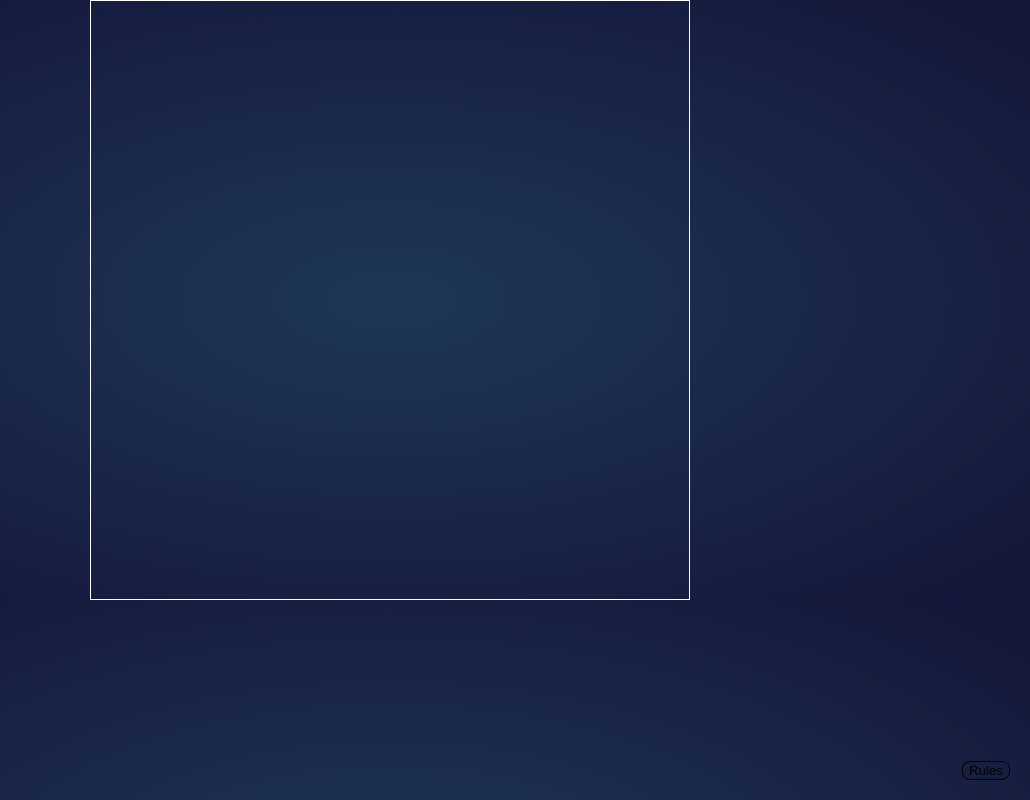
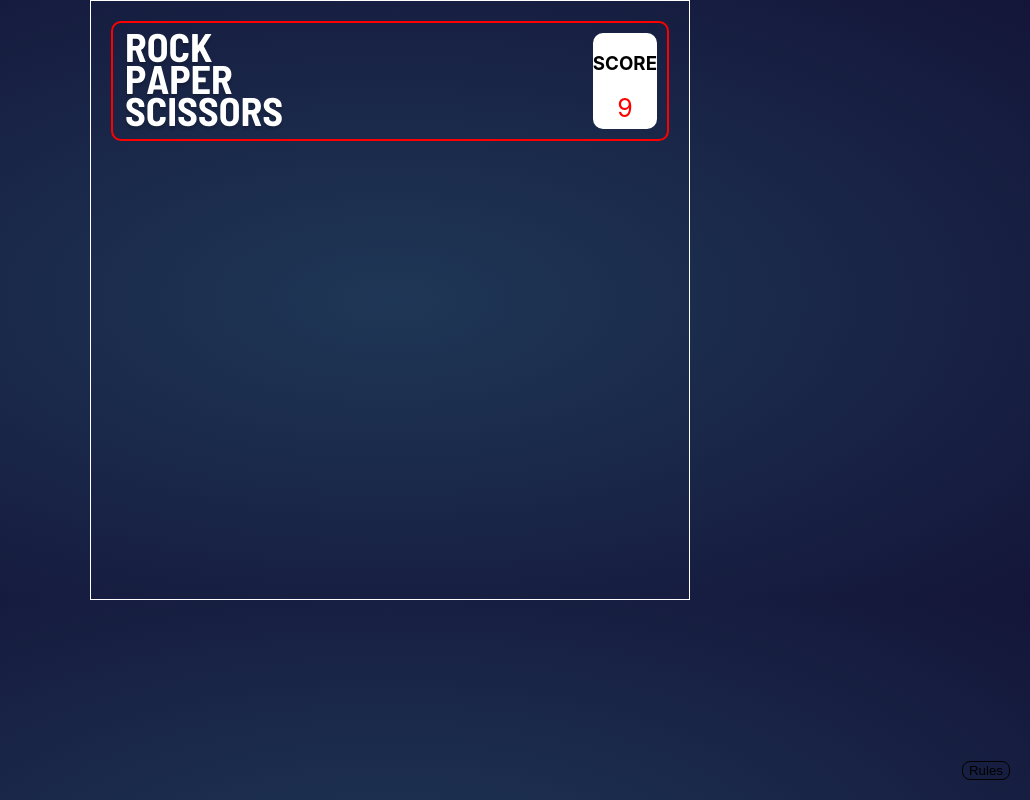
Before and after one commit to bugajewskam/rock-paper-scissors, a Next.js app: page / in a window 1280 px wide. Shown: the whole page, without its empty margins (250-1280 px from the left). Built offline with nearby package versions, Linux system fonts and the light colour scheme.

Commit message:
Add ScoreContext

```diff
--- a/conponents/RulesDesktop.tsx
+++ b/conponents/RulesDesktop.tsx
@@ -11,6 +11,7 @@ export interface RulesProps {
 }
 
 export default function AlertDialog({ handleClose, open }: RulesProps) {
+
   return (
     <div>
       <Dialog
@@ -29,7 +30,7 @@ export default function AlertDialog({ handleClose, open }: RulesProps) {
             <svg xmlns="http://www.w3.org/2000/svg" width="20" height="20">
               <path
                 fill="#3B4262"
-                fill-rule="evenodd"
+                fillRule="evenodd"
                 d="M16.97 0l2.122 2.121-7.425 7.425 7.425 7.425-2.121 2.12-7.425-7.424-7.425 7.425L0 16.97l7.425-7.425L0 2.121 2.121 0l7.425 7.425L16.971 0z"
                 opacity=".25"
                 />
--- a/conponents/logo.tsx
+++ b/conponents/logo.tsx
@@ -1,14 +1,14 @@
-export interface LogoProps{
-    score:number
-}
+import { useContext } from "react";
+import { ScoreContext } from "../pages/_app";
 
-export default function Logo({score}:LogoProps) {
+export default function Logo() {
+  const { score } = useContext(ScoreContext);
   return (
     <div className="logo">
       <div>
         <svg
           xmlns="http://www.w3.org/2000/svg"
-          xmlns:xlink="http://www.w3.org/1999/xlink"
+          xmlnsXlink="http://www.w3.org/1999/xlink"
           width="162"
           height="99"
         >
@@ -38,14 +38,14 @@ export default function Logo({score}:LogoProps) {
             />
           </defs>
           <g fill="none" transform="translate(-30 -27)">
-            <use fill="#000" filter="url(#a)" xlink:href="#b" />
-            <use fill="#FFF" xlink:href="#b" />
+            <use fill="#000" filter="url(#a)" xlinkHref="#b" />
+            <use fill="#FFF" xlinkHref="#b" />
           </g>
         </svg>
       </div>
       <div className="score">
         <h3>SCORE</h3>
-        <h5>{score}</h5>
+        <div className="number">{score}</div>
       </div>
     </div>
   );
--- a/conponents/start.tsx
+++ b/conponents/start.tsx
@@ -1,7 +1,14 @@
 import * as React from "react";
+import { useContext } from "react";
+import { ScoreContext } from "../pages/_app";
+
+import Logo from "./logo";
 
 export default function Start() {
+  const {score} = useContext(ScoreContext)
   return (
-    <div className="start"></div>
+    <div className="start">
+      <Logo/>
+    </div>
   );
 }
--- a/pages/_app.tsx
+++ b/pages/_app.tsx
@@ -1,8 +1,18 @@
-import '../styles/globals.css'
-import type { AppProps } from 'next/app'
+import "../styles/globals.css";
+import type { AppProps } from "next/app";
+import { useState } from "react";
+import { createContext } from "react";
+export const ScoreContext = createContext({
+  score: Number as unknown as number,
+});
+function MyApp({ Component, pageProps }: AppProps) {
+  const [score, setScore] = useState(9);
 
-function MyApp({ Component, pageProps }: AppProps) {
-  return <Component {...pageProps} />
+  return (
+    <ScoreContext.Provider value={{ score }}>
+      <Component {...pageProps} />
+    </ScoreContext.Provider>
+  );
 }
 
-export default MyApp
+export default MyApp;
--- a/pages/index.tsx
+++ b/pages/index.tsx
@@ -1,3 +1,4 @@
+import { ThemeContext } from "@emotion/react";
 import type { NextPage } from "next";
 import Head from "next/head";
 import Image from "next/image";
@@ -5,13 +6,11 @@ import { createContext, useState } from "react";
 import AlertDialog from "../conponents/RulesDesktop";
 import Start from "../conponents/start";
 import styles from "../styles/Home.module.css";
-export const ScoreContext = createContext({
-  score: Number
-});
+
 
 const Home: NextPage = () => {
   const [open, setOpen] = useState(false);
-  const [score, setScore] = useState<Number>(0);
+
 
   const handleClickOpen = () => {
     setOpen(true);
@@ -21,15 +20,14 @@ const Home: NextPage = () => {
     setOpen(false);
   };
   return (
-    <>
-      <div className="open">
-        <button className="btnRules" onClick={handleClickOpen}>
-          Rules
-        </button>
-      </div>
-      <AlertDialog handleClose={handleClose} open={open} />
-      <Start />
-    </>
+
+
+        <><div className="open">
+      <button className="btnRules" onClick={handleClickOpen}>
+        Rules
+      </button>
+    </div><AlertDialog handleClose={handleClose} open={open} /><Start /></>
+
   );
 };
 
--- a/styles/globals.css
+++ b/styles/globals.css
@@ -4,7 +4,7 @@ body {
   margin: 0;
   font-family: -apple-system, BlinkMacSystemFont, Segoe UI, Roboto, Oxygen,
     Ubuntu, Cantarell, Fira Sans, Droid Sans, Helvetica Neue, sans-serif;
-    background-image: radial-gradient(hsl(214, 47%, 23%), hsl(237, 49%, 15%));
+  background-image: radial-gradient(hsl(214, 47%, 23%), hsl(237, 49%, 15%));
 }
 
 a {
@@ -15,38 +15,54 @@ a {
 * {
   box-sizing: border-box;
 }
-.rules{
+.rules {
   margin: auto;
   display: flex;
   justify-content: space-between;
   align-items: center;
   width: 300px;
-
 }
-button{
-  border:none;
+button {
+  border: none;
   background-color: transparent;
 }
-.open{
+.open {
   display: block;
-  position:absolute;
+  position: absolute;
   bottom: 20px;
   right: 20px;
 }
-.btnRules{
+.btnRules {
   border: solid 1px black;
   background-color: transparent;
   border-radius: 8px;
 }
-.start{
-
+.start {
   width: 600px;
   height: 600px;
   display: flex;
-  margin:auto;
+  margin: auto;
   border: solid white 1px;
   background-color: transparent;
 }
-.logo{
-
+.logo {
+  border: red solid 2px;
+  display: flex;
+  flex-direction: row;
+  justify-content: space-between;
+  width: 100%;
+  height: 120px;
+  margin: 20px;
+  border-radius: 10px;
+  padding: 10px;
 }
+.score {
+  background-color: white;
+  border-radius: 10px;
+}
+.number {
+  color: red;
+  font-size: 25px;
+  display: flex;
+  justify-content: center;
+}
```
Also changed, not shown: 1 other file (tests, documents, lock files or other folders).
